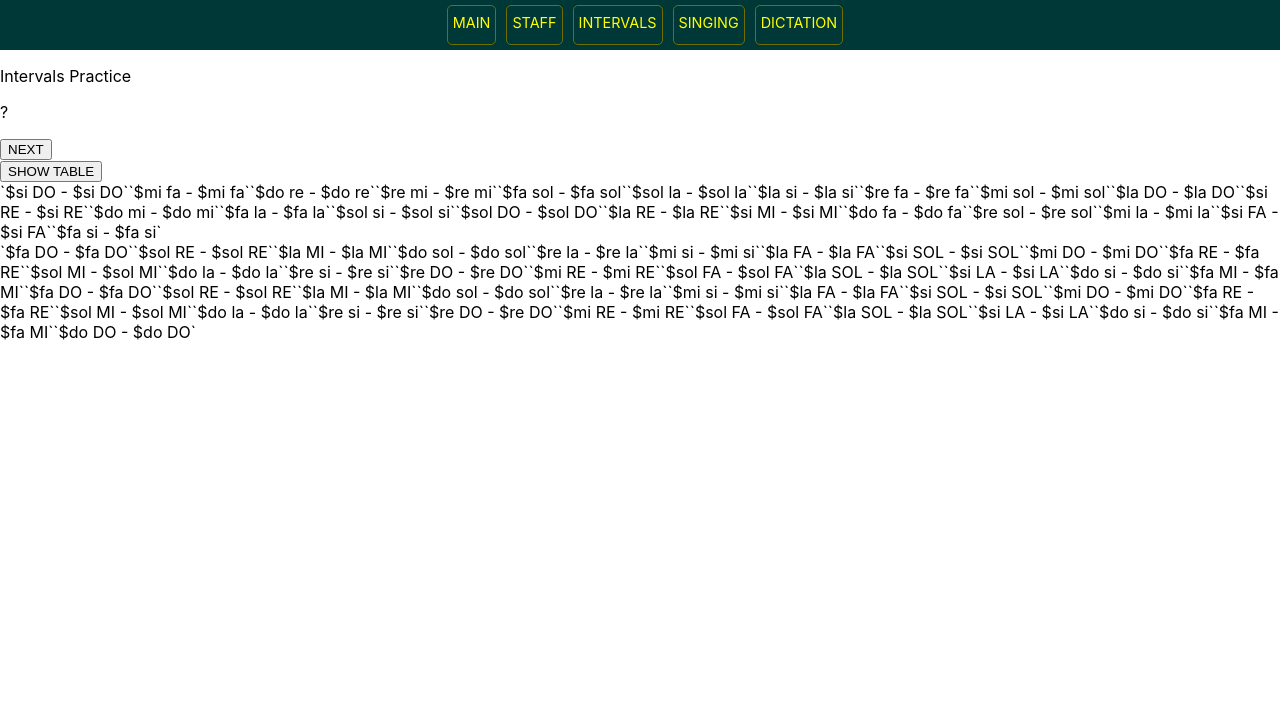
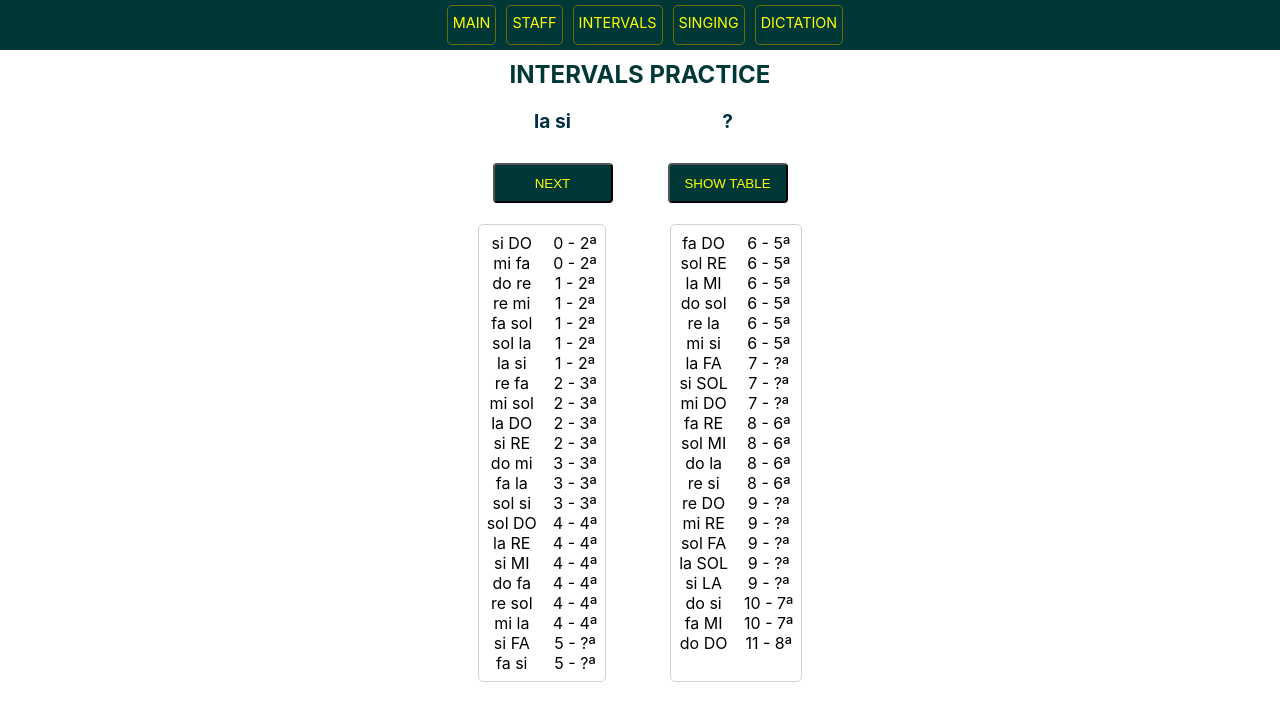
Before and after one commit to JosepConejero/music-training, a React (Create React App) app: page /intervals in a window 1280 px wide. Both pictures are taken after a click on the button "SHOW TABLE". Shown: the top 720 px of the page. Built offline with nearby package versions, Linux system fonts and the light colour scheme; the HTML template or start-up script is replaced by a standard one.

Commit message:
Added intervals page format and randomElementFromObject function

```diff
--- a/src/pages/IntervalsPage.jsx
+++ b/src/pages/IntervalsPage.jsx
@@ -2,10 +2,13 @@ import { useState } from "react";
 import { Navbar } from "../components/Navbar";
 import { intervals } from "../pagesHelpers/intervals";
 import { uniqueKey } from "../helpers/uniqueKey";
+import { randomElementFromObject } from "../pagesHelpers/randomElementFromObject";
+import "./pages.css";
 
-export const IntervalsPage = ({ currentInterval, currentIntervalAnswer, showNextIntervalAnswer }) => {
+export const IntervalsPage = () => {
   const [pressedAnswerButton, setPressedAnswerButton] = useState(false);
   const [pressedShowTableButton, setPressedShowTableButton] = useState(false);
+  const [currentInterval, setCurrentInterval] = useState(randomElementFromObject(intervals));
 
   const showAnswer = () => {
     setPressedAnswerButton((prevState) => !prevState);
@@ -15,25 +18,28 @@ export const IntervalsPage = ({ currentInterval, currentIntervalAnswer, showNext
     setPressedShowTableButton((prevState) => !prevState);
   };
 
+  const showNextIntervalAnswer = () => {
+    setCurrentInterval(randomElementFromObject(intervals));
+  };
+
   return (
     <>
       <Navbar />
-      <div>
+      <div className="intervals-main-container">
         <div>
-          <p>Intervals Practice</p>
+          <p className="title">INTERVALS PRACTICE</p>
         </div>
 
-        <div className="result-interval"></div>
-        <div>
+        <div className="bloque-vertical">
           <div className="interval-view-container">
             <div className="interval-view-ask-box">
               <p className="interval-view-ask-text" onClick={showAnswer}>
-                {currentInterval}
+                {currentInterval[0]}
               </p>
             </div>
             <div className="interval-view-answer-box">
               <p className="interval-view-answer-text" onClick={showAnswer}>
-                {pressedAnswerButton ? currentIntervalAnswer : "?"}
+                {pressedAnswerButton ? currentInterval[1] : "?"}
               </p>
             </div>
           </div>
@@ -52,25 +58,13 @@ export const IntervalsPage = ({ currentInterval, currentIntervalAnswer, showNext
           </div>
 
           <div className={pressedShowTableButton ? "interval-table-container" : "hidden-interval-table-container"}>
-            <div className="interval-table-column">
-              {Object.entries(intervals).map(
-                (interval, index) =>
-                  index < 22 && (
-                    <span key={uniqueKey}>
-                      `${interval[0]} - ${interval[0]}`
-                    </span>
-                  )
-              )}
+            <div className="interval-table-box">
+              <div className="interval-table-column">{Object.entries(intervals).map((interval, index) => index < 22 && <span key={uniqueKey()}> {`${interval[0]}`}</span>)}</div>
+              <div className="interval-table-column">{Object.entries(intervals).map((interval, index) => index < 22 && <span key={uniqueKey()}> {`${interval[1]}`}</span>)}</div>
             </div>
-            <div className="interval-table-column">
-              {Object.entries(intervals).map(
-                (interval, index) =>
-                  index >= 22 && (
-                    <span key={uniqueKey}>
-                      `${interval[0]} - ${interval[0]}`
-                    </span>
-                  )
-              )}
+            <div className="interval-table-box">
+              <div className="interval-table-column">{Object.entries(intervals).map((interval, index) => index >= 22 && <span key={uniqueKey()}> {`${interval[0]}`}</span>)}</div>
+              <div className="interval-table-column">{Object.entries(intervals).map((interval, index) => index >= 22 && <span key={uniqueKey()}> {`${interval[1]}`}</span>)}</div>
             </div>
           </div>
         </div>
--- a/src/pages/pages.css
+++ b/src/pages/pages.css
@@ -11,10 +11,96 @@
     color: rgb(0, 49, 68);
 }
 
+.title {
+    font-weight: bold;
+    color: #003838;
+    font-size: 1.5em;
+    margin: 10px;
+    padding: 0px;
+  }
+
+.intervals-main-container {
+    display: flex;
+    flex-direction: column;
+    align-items: center;
+    /* min-width: 400px; */
+}
+
 .interval-table-container {
+    /* border: 0.1em black solid; */
     visibility: visible;
+    display: flex;
+    flex-direction: row;
+    justify-content: center;
+    gap: 4em;
 }
 
 .hidden-interval-table-container {
     visibility: hidden;
 }
+
+.interval-table-box {
+    border: 0.1em solid lightgray;
+    border-radius: 5px;
+    display: flex;
+    flex-direction: row;
+    gap: 1em;
+    padding: 0.5em;
+
+}
+
+.interval-table-column {
+    display: flex;
+    flex-direction: column;
+    align-items: center;
+
+}
+
+.intervals-title {
+    font-size: 1.5em;
+    color: rgb(0, 49, 68);
+    text-align: center;
+    /* margin: 0px;
+    padding: 0px; */
+}
+
+.interval-view-container, .interval-buttons-container {
+    /* border: 0.1em black solid; */
+    border-radius: 0.3em;
+    display: flex;
+    flex-direction: row;
+    justify-content: space-around;
+    margin-bottom: 1em;
+}
+
+.interval-view-ask-box, .interval-view-answer-box {
+    /* border: 0.1em black solid; */
+    width: 100px;
+}
+
+.interval-view-ask-text, .interval-view-answer-text {
+    /* border: 0.1em black solid; */
+    text-align: center;
+    font-size: 1.2em;
+    color: rgb(0, 49, 68);
+    font-weight: bold;
+    margin: 0.5em;
+}
+
+/* .interval-next-button-box, .interval-next-button-box {
+    border: 0.1em black solid;
+
+} */
+
+.interval-next-button, .interval-show-table-button {
+    width: 120px;
+    margin: 5px;
+    border-radius: 0.3em;
+    background-color: #003838;
+    color: yellow;
+    height: 40px;
+}
+
+.bloque-vertical {
+    width: 350px;
+}
--- /dev/null
+++ b/src/pagesHelpers/randomElementFromObject.js
@@ -0,0 +1,13 @@
+export const randomElementFromObject = (objeto) => {
+  const arrayDeElementos = Object.entries(objeto);
+  let randomElement;
+  const min = 0;
+  const max = arrayDeElementos.length; // Thus, it will include max value
+
+  const minCeiled = Math.ceil(min);
+  const maxFloored = Math.floor(max);
+
+  randomElement = Math.floor(Math.random() * (maxFloored - minCeiled) + minCeiled); // The maximum is exclusive and the minimum is inclusive
+
+  return arrayDeElementos[randomElement];
+};
```
